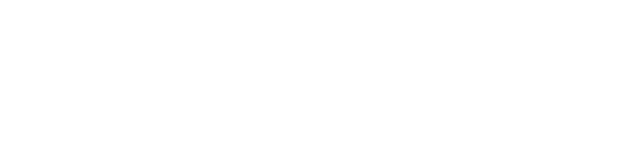
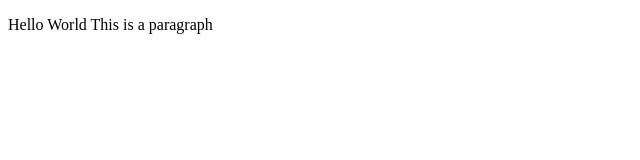
Before and after one commit to SamsonKnightz/Second-Day, a plain HTML site: page index.html in a window 1280 px wide. Shown: the whole page, without its empty margins (0-640 px from the left). Drawn offline with Linux system fonts and the light colour scheme.

Commit message:
added a paragraph

```diff
--- a/index.html
+++ b/index.html
@@ -6,6 +6,9 @@
     <title>Document</title>
 </head>
 <body>
+    <p>
+        Hello World This is a paragraph
+    </p>
 
 </body>
 </html>
```
Also changed, not shown: style.css (added).
